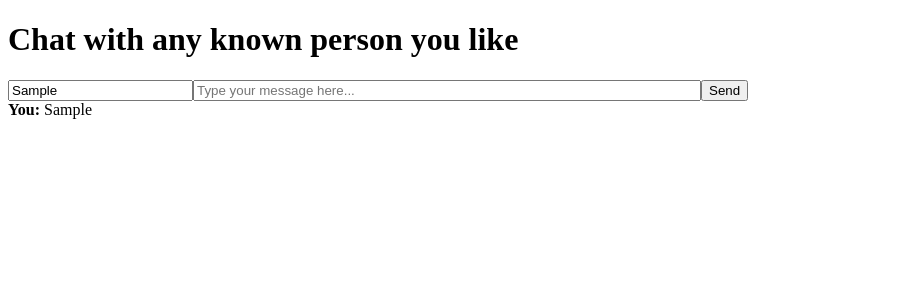
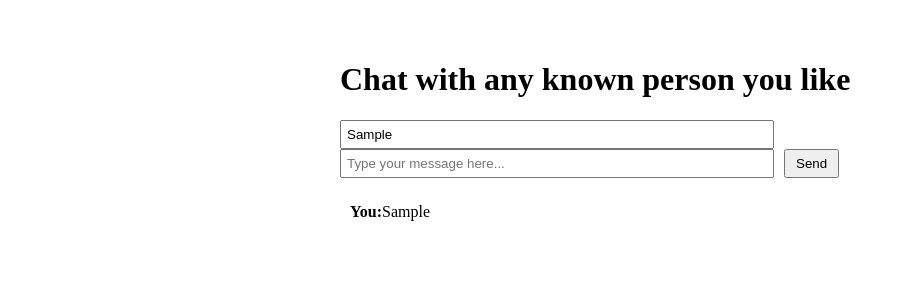
Before and after one commit to cluebbe/ai-impersonator-angular, an Angular app: page / in a window 1280 px wide. Both pictures are taken after typing "Sample", "Sample" into the empty fields and a click on the button "Send". Shown: the top 300 px of the page, without its empty margins (0-905 px from the left). Built offline with nearby package versions, Linux system fonts and the light colour scheme; no server answers.

Commit message:
added styles and scroll behavior

```diff
--- a/src/app/app.component.css
+++ b/src/app/app.component.css
@@ -0,0 +1,32 @@
+.chat-container {
+    max-width: 600px;
+    margin: 20px auto;
+    padding: 20px;
+  }
+
+  .input-group {
+    margin-bottom: 10px;
+  }
+
+  .chat-messages {
+    /*border: 1px solid #ccc;*/
+    padding: 10px;
+    height: 300px;
+    overflow-y: auto;
+    margin-bottom: 10px;
+    scroll-behavior: smooth;
+  }
+
+  .message {
+    margin: 5px 0;
+  }
+
+  input {
+    padding: 5px;
+    width: 70%;
+  }
+
+  button {
+    padding: 5px 10px;
+    margin-left: 10px;
+  }
--- a/src/app/app.component.html
+++ b/src/app/app.component.html
@@ -1,34 +1,29 @@
-<main>
-  <div>
-
-    <div>
-      <h1>Chat with any known person you like</h1>
-      <div>
+<main class="chat-container">
+  <div class="chat-box">
+    <h1 class="chat-title">Chat with any known person you like</h1>
+    <div class="input-group">
       <input
         type="text"
         [(ngModel)]="personToImpersonate"
         placeholder="Type the person to impersonate..."
+        class="input-field"
       />
       <input
         type="text"
         [(ngModel)]="userInput"
         placeholder="Type your message here..."
         (keyup.enter)="sendMessage()"
-          style="width: 500px;"
+        class="input-field large-input"
       />
-        <button (click)="sendMessage()">Send</button>
+      <button (click)="sendMessage()" class="send-button">Send</button>
     </div>
-      <div>
-        <div *ngFor="let message of chatMessages">
-          <strong>{{ message.sender }}:</strong> {{ message.text }}
+    <div class="chat-messages" #chatMessagesContainer>
+      <div *ngFor="let message of chatMessages" class="message">
+        <strong class="message-sender">{{ message.sender }}:</strong>
+        <span class="message-text">{{ message.text }}</span>
       </div>
     </div>
   </div>
-
-  </div>
 </main>
 
-
-
-
 <router-outlet />
--- a/src/app/app.component.ts
+++ b/src/app/app.component.ts
@@ -1,4 +1,4 @@
-import { Component, Injectable } from '@angular/core';
+import { Component, ElementRef, ViewChild } from '@angular/core';
 import { HttpClient, HttpHeaders } from '@angular/common/http';
 import { FormsModule } from '@angular/forms';
 import { RouterModule } from '@angular/router';
@@ -10,8 +10,9 @@ import { NgFor } from '@angular/common';
   styleUrls: ['./app.component.css'],
   imports: [NgFor, RouterModule, FormsModule],
 })
-@Injectable({ providedIn: 'root' })
+
 export class AppComponent {
+  @ViewChild('chatMessagesContainer') chatMessagesContainer!: ElementRef;
   title = 'ai-impersonator-angular';
   public userInput: string = '';
   public personToImpersonate: string = '';
@@ -27,7 +28,7 @@ export class AppComponent {
       this.userInput = '';
 
       // API key
-      const apiKey = 'your-api-key';
+      const apiKey = 'your-api-key-here'; // Replace with your actual API key
 
       // Set headers
       const headers = new HttpHeaders({
@@ -60,7 +61,12 @@ export class AppComponent {
           const assistantMessage = response.choices[0]?.message?.content || 'No response received.';
           console.log(response);
           this.chatMessages.push({ sender: this.personToImpersonate, text: assistantMessage  });
+          setTimeout(() => {
+            this.chatMessagesContainer.nativeElement.scrollTop = this.chatMessagesContainer.nativeElement.scrollHeight;
+          }, 500);
         });
+
+
     }
   }
 }
```
Lines whose indentation alone changed are shown as unchanged.
